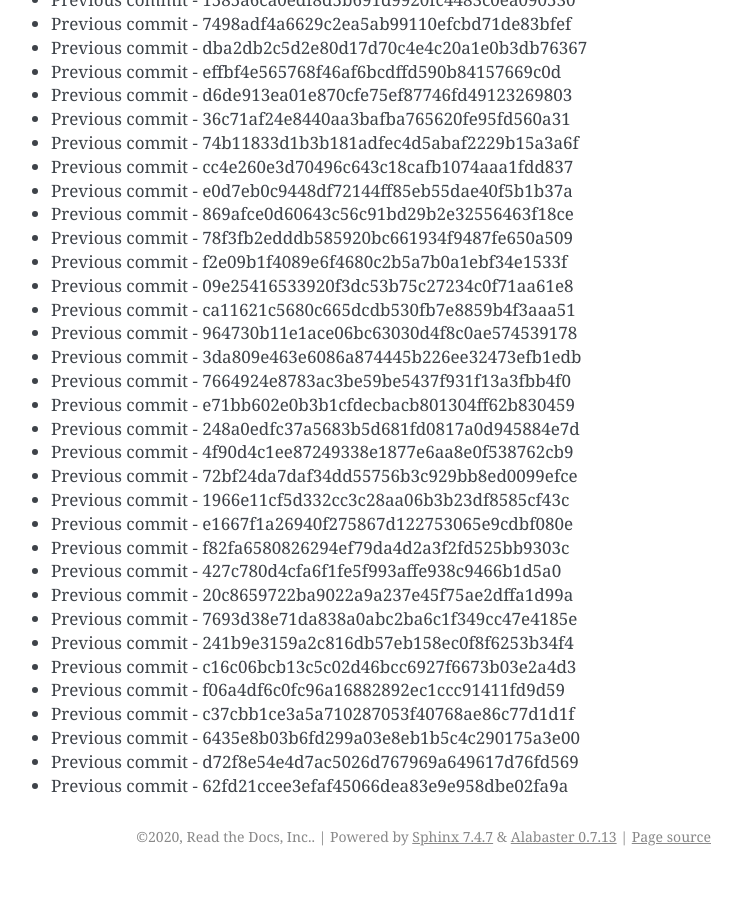
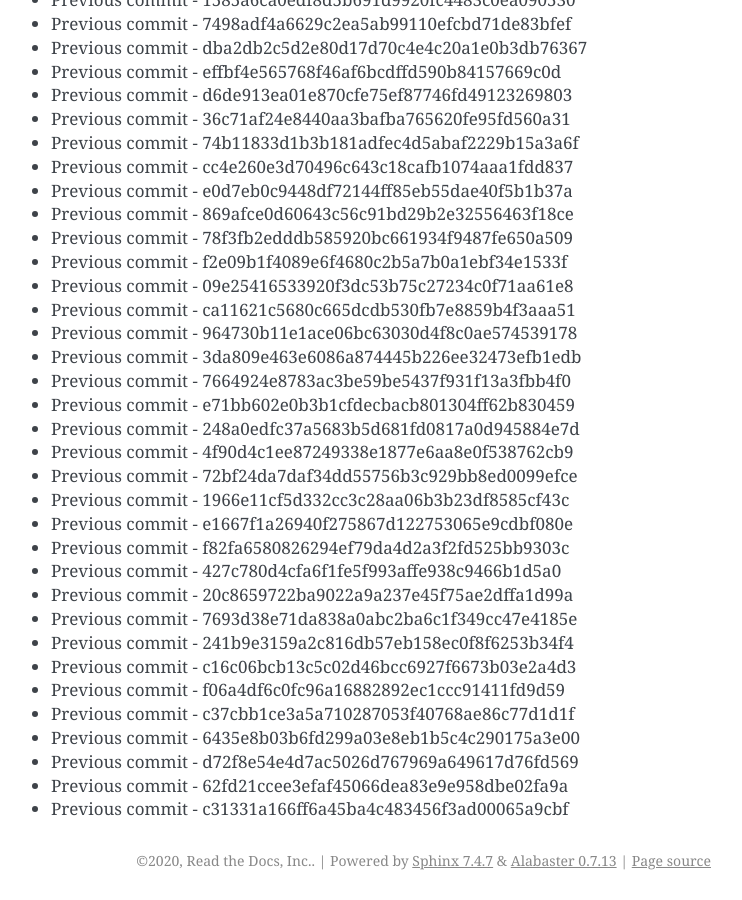
Before and after one commit to readthedocs/rtd-git-stresstest, a Sphinx documentation site: the page built from docs/updates.rst, in a window 1280 px wide and 900 px high, scrolled down 95938 px. Shown: the whole window, without its empty margins (399-1141 px from the left). Built offline with Sphinx 7.4.7, drawn with Linux system fonts in a browser that asks for light colours; before the commit the page ends 96814 px from its top, so only the background shows below that.

Commit message:
Generating commit from previous: c31331a166ff6a45ba4c483456f3ad00065a9cbf

```diff
--- a/docs/updates.rst
+++ b/docs/updates.rst
@@ -4063,3 +4063,4 @@ It can be tested for any performance characteristics.
 * Previous commit - 6435e8b03b6fd299a03e8eb1b5c4c290175a3e00
 * Previous commit - d72f8e54e4d7ac5026d767969a649617d76fd569
 * Previous commit - 62fd21ccee3efaf45066dea83e9e958dbe02fa9a
+* Previous commit - c31331a166ff6a45ba4c483456f3ad00065a9cbf
```
